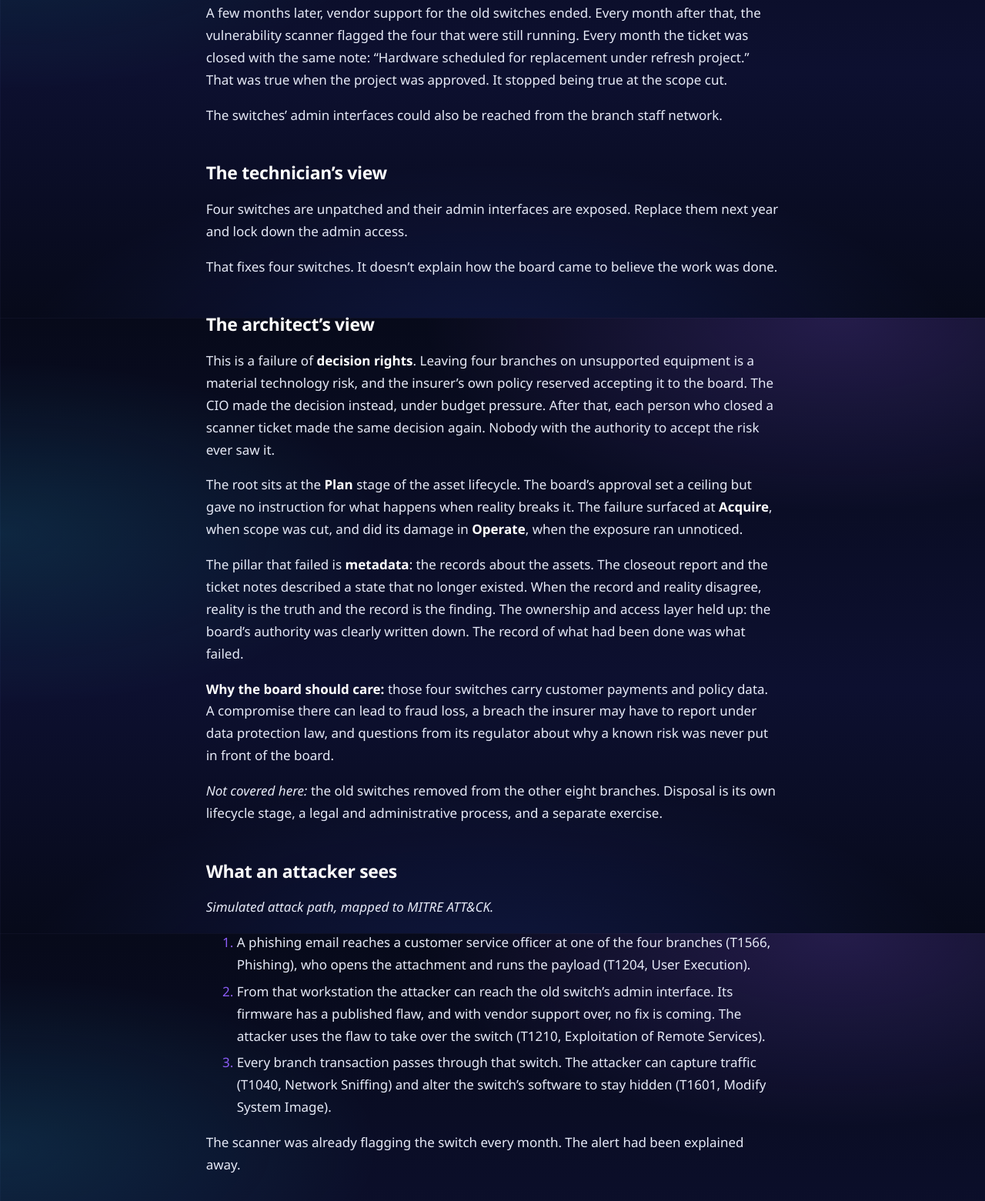
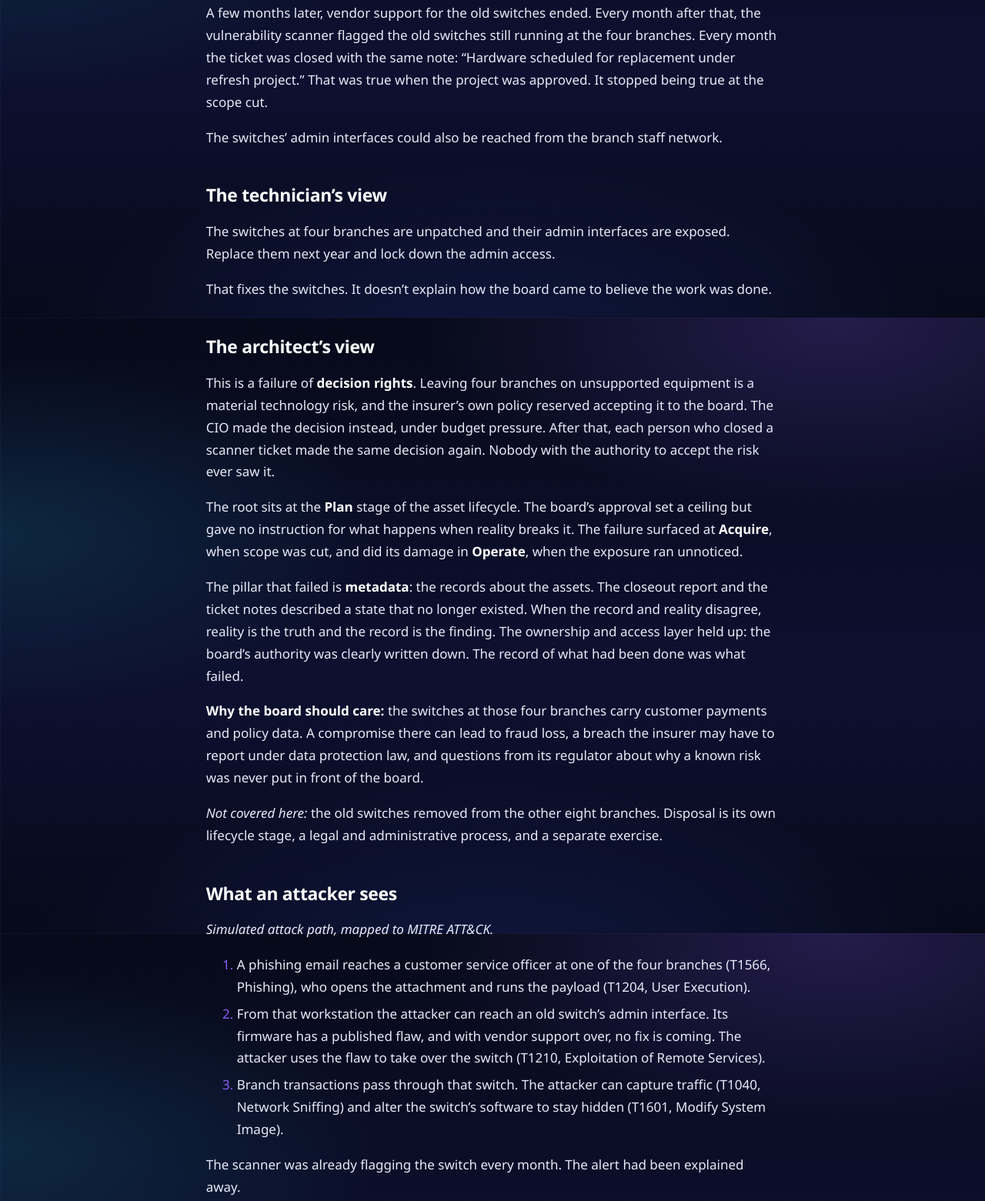
Before and after one commit to x8hunta/x8hunta.github.io, a plain HTML site: page blog/the-risk-your-board-never-accepted.html in a window 1280 px wide. Shown: the part 1187-2748 px from the top of the page at 77% size. Drawn offline with Linux system fonts and the light colour scheme.

Commit message:
Ch 10: branches, not switches (wording fix)

```diff
--- a/blog/the-risk-your-board-never-accepted.html
+++ b/blog/the-risk-your-board-never-accepted.html
@@ -41,23 +41,23 @@
 <li>The approved figure was a hard ceiling. To stay inside it, the CIO dropped the switches at 4 of the 12 branches and planned to &ldquo;catch them next budget year.&rdquo;</li>
 </ul>
 <p>The project closed on budget. The final report to the board said &ldquo;infrastructure refresh complete.&rdquo;</p>
-<p>A few months later, vendor support for the old switches ended. Every month after that, the vulnerability scanner flagged the four that were still running. Every month the ticket was closed with the same note: &ldquo;Hardware scheduled for replacement under refresh project.&rdquo; That was true when the project was approved. It stopped being true at the scope cut.</p>
+<p>A few months later, vendor support for the old switches ended. Every month after that, the vulnerability scanner flagged the old switches still running at the four branches. Every month the ticket was closed with the same note: &ldquo;Hardware scheduled for replacement under refresh project.&rdquo; That was true when the project was approved. It stopped being true at the scope cut.</p>
 <p>The switches&rsquo; admin interfaces could also be reached from the branch staff network.</p>
 <h2>The technician&rsquo;s view</h2>
-<p>Four switches are unpatched and their admin interfaces are exposed. Replace them next year and lock down the admin access.</p>
-<p>That fixes four switches. It doesn&rsquo;t explain how the board came to believe the work was done.</p>
+<p>The switches at four branches are unpatched and their admin interfaces are exposed. Replace them next year and lock down the admin access.</p>
+<p>That fixes the switches. It doesn&rsquo;t explain how the board came to believe the work was done.</p>
 <h2>The architect&rsquo;s view</h2>
 <p>This is a failure of <strong>decision rights</strong>. Leaving four branches on unsupported equipment is a material technology risk, and the insurer&rsquo;s own policy reserved accepting it to the board. The CIO made the decision instead, under budget pressure. After that, each person who closed a scanner ticket made the same decision again. Nobody with the authority to accept the risk ever saw it.</p>
 <p>The root sits at the <strong>Plan</strong> stage of the asset lifecycle. The board&rsquo;s approval set a ceiling but gave no instruction for what happens when reality breaks it. The failure surfaced at <strong>Acquire</strong>, when scope was cut, and did its damage in <strong>Operate</strong>, when the exposure ran unnoticed.</p>
 <p>The pillar that failed is <strong>metadata</strong>: the records about the assets. The closeout report and the ticket notes described a state that no longer existed. When the record and reality disagree, reality is the truth and the record is the finding. The ownership and access layer held up: the board&rsquo;s authority was clearly written down. The record of what had been done was what failed.</p>
-<p><strong>Why the board should care:</strong> those four switches carry customer payments and policy data. A compromise there can lead to fraud loss, a breach the insurer may have to report under data protection law, and questions from its regulator about why a known risk was never put in front of the board.</p>
+<p><strong>Why the board should care:</strong> the switches at those four branches carry customer payments and policy data. A compromise there can lead to fraud loss, a breach the insurer may have to report under data protection law, and questions from its regulator about why a known risk was never put in front of the board.</p>
 <p><em>Not covered here:</em> the old switches removed from the other eight branches. Disposal is its own lifecycle stage, a legal and administrative process, and a separate exercise.</p>
 <h2>What an attacker sees</h2>
 <p><em>Simulated attack path, mapped to MITRE ATT&amp;CK.</em></p>
 <ol>
 <li>A phishing email reaches a customer service officer at one of the four branches (T1566, Phishing), who opens the attachment and runs the payload (T1204, User Execution).</li>
-<li>From that workstation the attacker can reach the old switch&rsquo;s admin interface. Its firmware has a published flaw, and with vendor support over, no fix is coming. The attacker uses the flaw to take over the switch (T1210, Exploitation of Remote Services).</li>
-<li>Every branch transaction passes through that switch. The attacker can capture traffic (T1040, Network Sniffing) and alter the switch&rsquo;s software to stay hidden (T1601, Modify System Image).</li>
+<li>From that workstation the attacker can reach an old switch&rsquo;s admin interface. Its firmware has a published flaw, and with vendor support over, no fix is coming. The attacker uses the flaw to take over the switch (T1210, Exploitation of Remote Services).</li>
+<li>Branch transactions pass through that switch. The attacker can capture traffic (T1040, Network Sniffing) and alter the switch&rsquo;s software to stay hidden (T1601, Modify System Image).</li>
 </ol>
 <p>The scanner was already flagging the switch every month. The alert had been explained away.</p>
 <h2>The control</h2>
```
